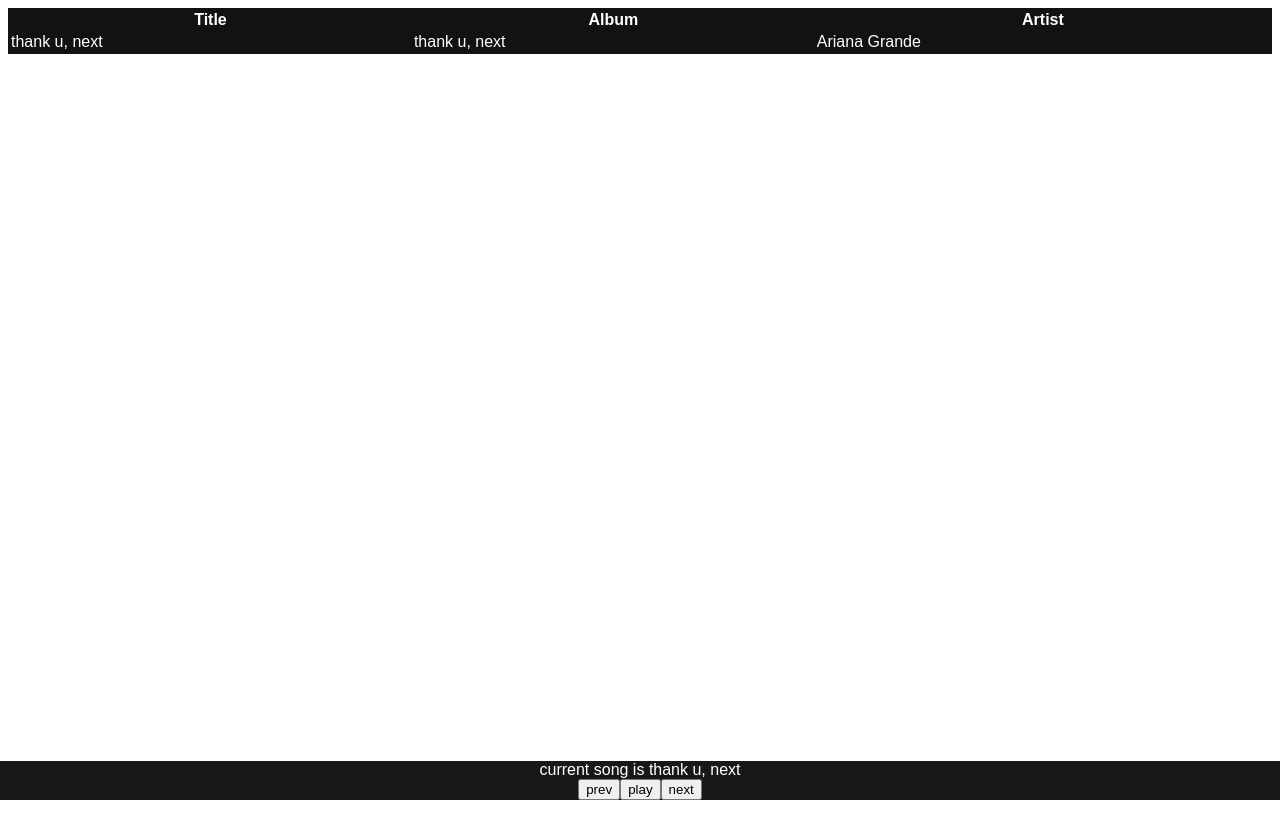
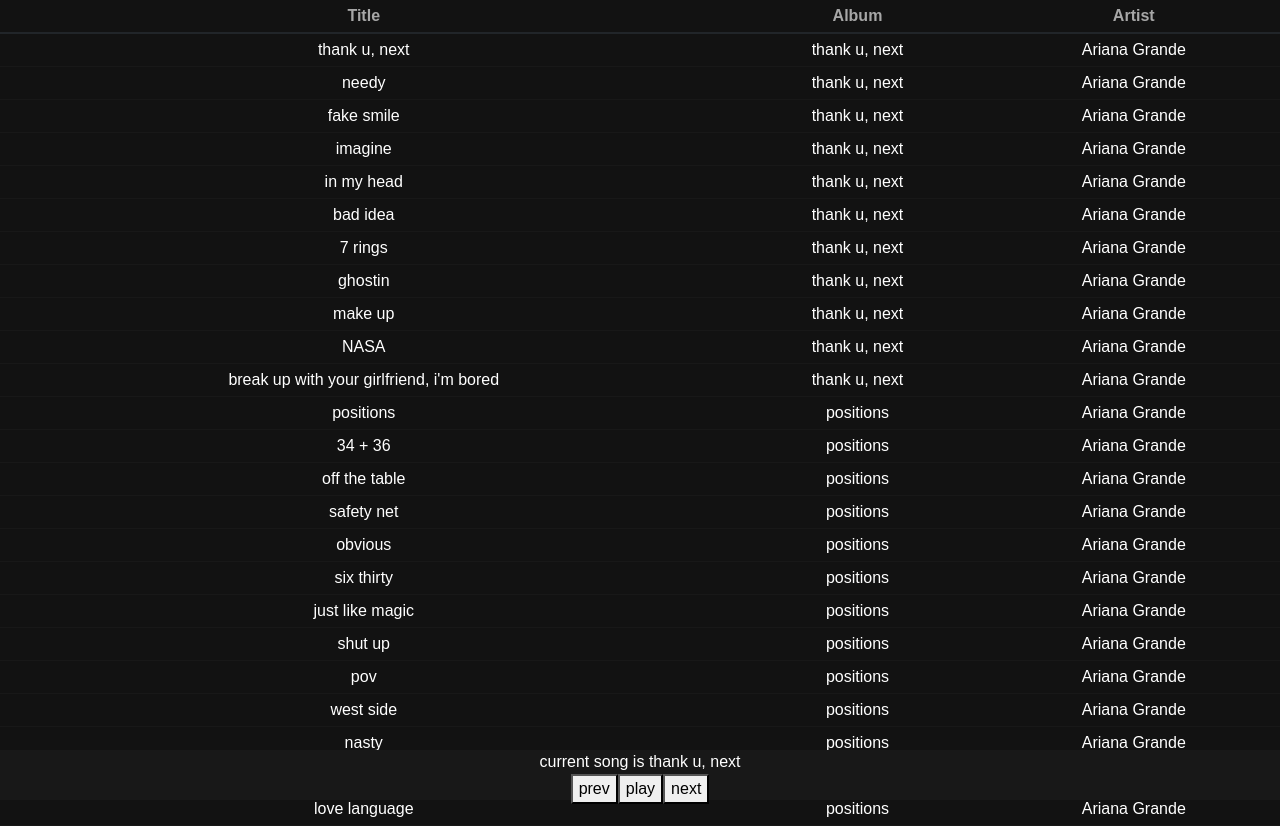
Before and after one commit to karinmat/spotify, a React (Create React App) app: page / in a window 1280 px wide. Before the commit the page ends 800 px from the top, so only its background shows below. Built offline with nearby package versions, Linux system fonts and the light colour scheme.

Commit message:
react strap table and footer

```diff
--- a/package.json
+++ b/package.json
@@ -8,6 +8,7 @@
     "antd": "4.18.5",
     "bootstrap": "5.1.3",
     "react": "17.0.2",
+    "react-bootstrap": "2.1.2",
     "react-dom": "17.0.2",
     "react-scripts": "4.0.0",
     "reactstrap": "9.0.1"
--- a/src/App.js
+++ b/src/App.js
@@ -8,13 +8,130 @@
             title: "thank u, next",
             album: "thank u, next",
             artist: "Ariana Grande"
+        },
+        {
+            title: "needy",
+            album: "thank u, next",
+            artist: "Ariana Grande"
+        },
+        {
+            title: "fake smile",
+            album: "thank u, next",
+            artist: "Ariana Grande"
+        },
+        {
+            title: "imagine",
+            album: "thank u, next",
+            artist: "Ariana Grande"
+        },
+        {
+            title: "in my head",
+            album: "thank u, next",
+            artist: "Ariana Grande"
+        },
+        {
+            title: "bad idea",
+            album: "thank u, next",
+            artist: "Ariana Grande"
+        },
+        {
+            title: "7 rings",
+            album: "thank u, next",
+            artist: "Ariana Grande"
+        },
+        {
+            title: "ghostin",
+            album: "thank u, next",
+            artist: "Ariana Grande"
+        },
+        {
+            title: "make up",
+            album: "thank u, next",
+            artist: "Ariana Grande"
+        },
+        {
+            title: "NASA",
+            album: "thank u, next",
+            artist: "Ariana Grande"
+        },
+        {
+            title: "break up with your girlfriend, i'm bored",
+            album: "thank u, next",
+            artist: "Ariana Grande"
+        },
+        {
+            title: "positions",
+            album: "positions",
+            artist: "Ariana Grande"
+        },
+        {
+            title: "34 + 36",
+            album: "positions",
+            artist: "Ariana Grande"
+        },
+        {
+            title: "off the table",
+            album: "positions",
+            artist: "Ariana Grande"
+        },
+        {
+            title: "safety net",
+            album: "positions",
+            artist: "Ariana Grande"
+        },
+        {
+            title: "obvious",
+            album: "positions",
+            artist: "Ariana Grande"
+        },
+        {
+            title: "six thirty",
+            album: "positions",
+            artist: "Ariana Grande"
+        },
+        {
+            title: "just like magic",
+            album: "positions",
+            artist: "Ariana Grande"
+        },
+        {
+            title: "shut up",
+            album: "positions",
+            artist: "Ariana Grande"
+        },
+        {
+            title: "pov",
+            album: "positions",
+            artist: "Ariana Grande"
+        },
+        {
+            title: "west side",
+            album: "positions",
+            artist: "Ariana Grande"
+        },
+        {
+            title: "nasty",
+            album: "positions",
+            artist: "Ariana Grande"
+        },
+        {
+            title: "my hair",
+            album: "positions",
+            artist: "Ariana Grande"
+        },
+        {
+            title: "love language",
+            album: "positions",
+            artist: "Ariana Grande"
         }
     ];
 
     return (
         <div className="App">
-            <SongLibrary songs={songs} />
-            <PlayerBar currentSong={songs[0].title} />
+            <div className="Wrapper">
+                <SongLibrary songs={songs} />
+                <PlayerBar currentSong={songs[0].title} />
+            </div>
         </div>
     );
 }
--- a/src/components/SongLibrary.js
+++ b/src/components/SongLibrary.js
@@ -1,4 +1,5 @@
 import SongRow from "./SongRow";
+import Table from "react-bootstrap/Table";
 
 export default function SongLibraray({ songs }) {
     const rows = [];
@@ -8,7 +9,7 @@
     });
 
     return (
-        <table>
+        <Table hover size="sm">
             <thead>
                 <tr>
                     <th>Title</th>
@@ -17,6 +18,6 @@
                 </tr>
             </thead>
             <tbody>{rows}</tbody>
-        </table>
+        </Table>
     );
 }
--- a/src/styles.css
+++ b/src/styles.css
@@ -1,30 +1,38 @@
+html,
+body {
+    height: 100%;
+    min-height: 100%;
+    margin: 0;
+}
+
 .App {
     font-family: sans-serif;
     text-align: center;
 }
 
 table {
-    width: 400px;
     background-color: #121212;
-    width: 100%;
+    margin-bottom: 50px;
+    padding-bottom: 50px;
 }
 
 th {
-    /*color: #a7a7a7;*/
-    text-align: center;
+    color: #a7a7a7;
+    border: #181818;
 }
 
 tr {
     color: #fff;
-    text-align: left;
+    border: #181818;
 }
 
 .PlayerBar {
     color: #fff;
     background-color: #181818;
     border-color: transparent;
+    height: 50px;
+    margin-top: -50px;
+    width: 100%;
+    bottom: 0;
     position: fixed;
-    left: 0;
-    bottom: 0;
-    width: 100%;
 }
```
Also changed, not shown: src/index.js (+5 -4 lines).
